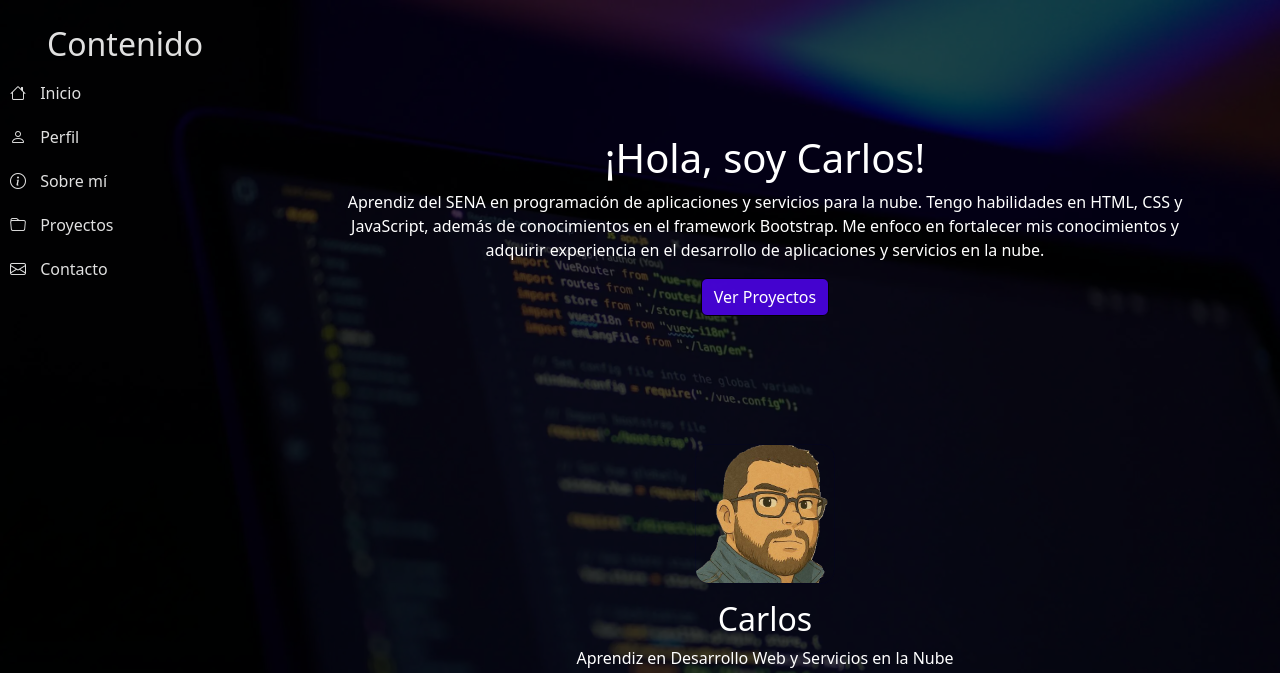
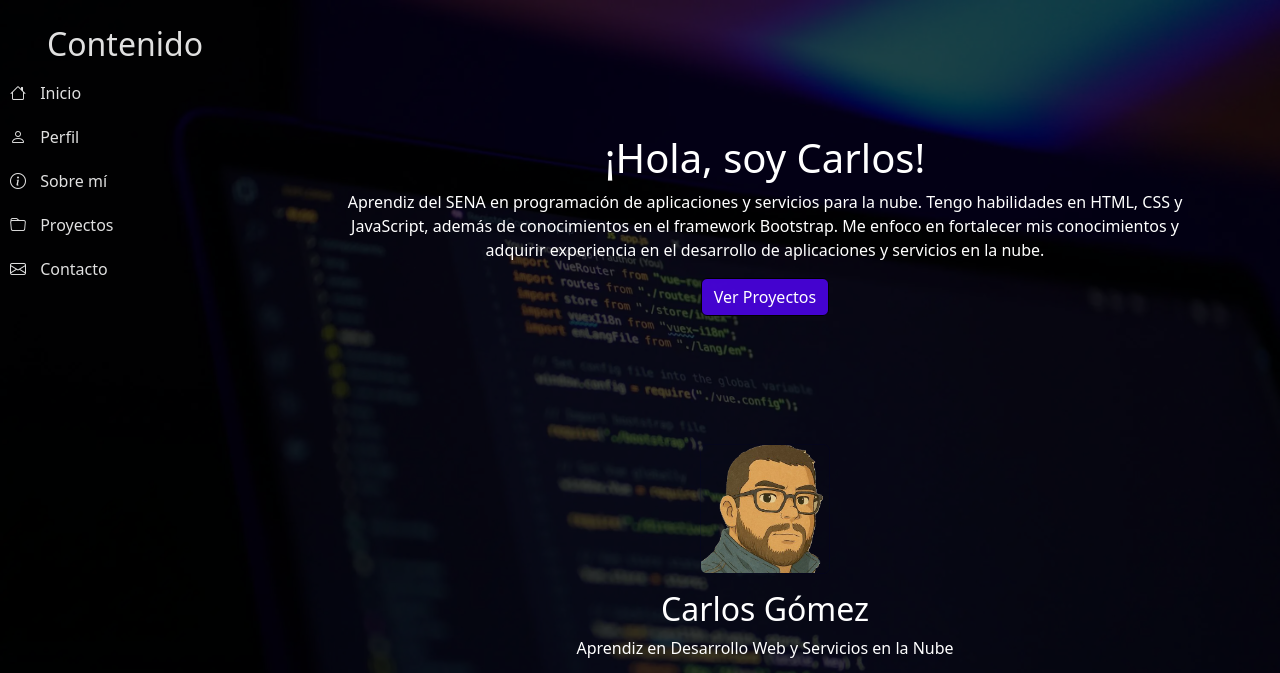
Before and after one commit to CARLOSNAMIAS/hvpf, a plain HTML site: page index.html in a window 1280 px wide. Shown: the top 673 px of the page. Drawn offline with nearby package versions, Linux system fonts and the light colour scheme.

Commit message:
actualizacion prueba

```diff
--- a/estilos.css
+++ b/estilos.css
@@ -186,9 +186,9 @@ footer {
 /* Perfil */
 /* ==================== */
 .profile-img {
-    width: 140px;
-    height: 140px;
-    border-radius: 10%;
+    width: 130px;
+    height: 130px;
+    border-radius: 5%;
     margin-bottom: 1rem;
     border: 1px solid #01053a2f;
     background-color: #007bff00;
--- a/index.html
+++ b/index.html
@@ -48,13 +48,13 @@
         <section id="profile" data-aos="fade-right">
             <div class="container text-center">
                 <img src="./img/carlosjose.PNG" alt="Foto de perfil de Carlos" class="profile-img">
-                <h2>Carlos</h2>
+                <h2>Carlos Gómez</h2>
                 <p>Aprendiz en Desarrollo Web y Servicios en la Nube</p>
                 <div class="social-links">
                     <a href="https://github.com/CARLOSNAMIAS" target="_blank" rel="noopener noreferrer" title="GitHub">
                         <i class="bi bi-github"></i>
                     </a>
-                    <a href="https://www.linkedin.com/in/carlos-jos%C3%A9-g%C3%B3mez-namias-51908119a/" target="_blank" rel="noopener noreferrer" title="LinkedIn">
+                    <a href="#" target="_blank" rel="noopener noreferrer" title="LinkedIn">
                         <i class="bi bi-linkedin"></i>
                     </a>
                     <a href="#" target="_blank" rel="noopener noreferrer" title="twitter-x">
@@ -88,10 +88,12 @@
                                 <p class="card-text">Permite seleccionar un restaurante, elegir un plato, aplicar descuentos, registrar órdenes y gestionarlas mediante una tabla interactiva. También incluye funciones para imprimir y reiniciar las comandas.</p>
                                 <a href="https://carlosnamias.github.io/web/index.html" class="btn btn-primary"
                                     target="_blank" rel="noopener noreferrer">Ver demo</a>
-
                             </div>
                         </div>
                     </div>
+
+
+
                     <div class="col-md-4">
                         <div class="card">
                             <img src="./img/corral.webp" class="card-img-top" alt="Proyecto 2" loading="lazy">
@@ -102,6 +104,9 @@
                             </div>
                         </div>
                     </div>
+
+
+
                     <div class="col-md-4">
                         <div class="card">
                             <img src="./img/Captura de pantalla 2025-02-12 195700 (1).webp" class="card-img-top" alt="Proyecto 2">
@@ -112,6 +117,7 @@
                             </div>
                         </div>
                     </div>
+
                 </div>
             </div>
 
```
